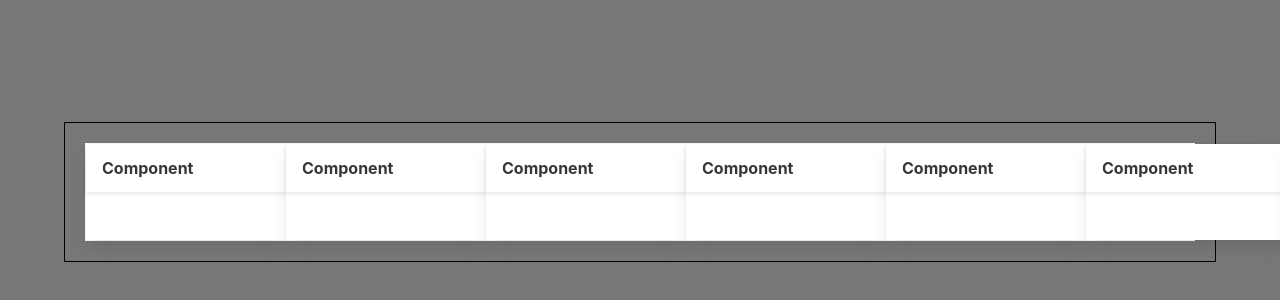
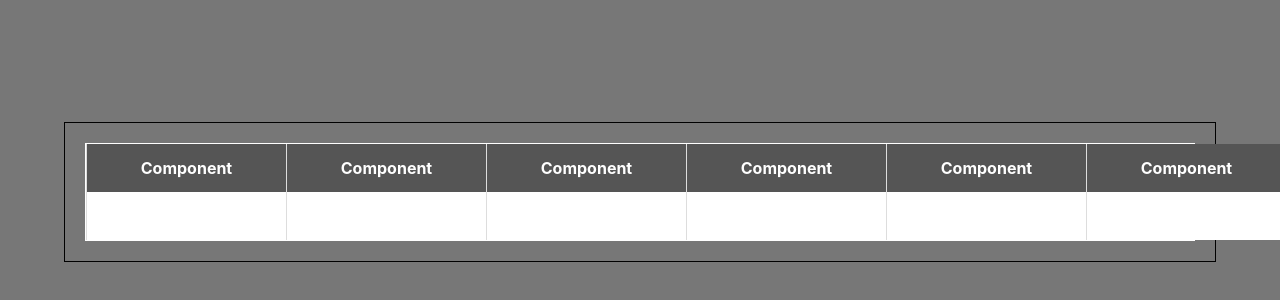
Before and after one commit to leykun-gizaw/Calendar, a Vue app: page / in a window 1280 px wide. Shown: the part 208-508 px from the top of the page. Built offline with nearby package versions, Linux system fonts and the light colour scheme.

Commit message:
Darken background and center text in card header

```diff
--- a/src/components/CalendarDay.vue
+++ b/src/components/CalendarDay.vue
@@ -1,7 +1,7 @@
 <template>
   <div class="column">
-    <div class="card is-radiusless">
-      <header class="card-header">
+    <div class="card is-radiusless is-shadowless">
+      <header class="card-header is-shadowless">
         <p class="card-header-title">Component</p>
       </header>
       <div class="card-content"></div>
@@ -23,5 +23,11 @@ export default {
 }
 .card {
   min-width: 200px;
+  border-left: 1px solid #ddd;
+}
+.card-header-title {
+  background-color: #555;
+  color: white;
+  justify-content: center;
 }
 </style>
```
